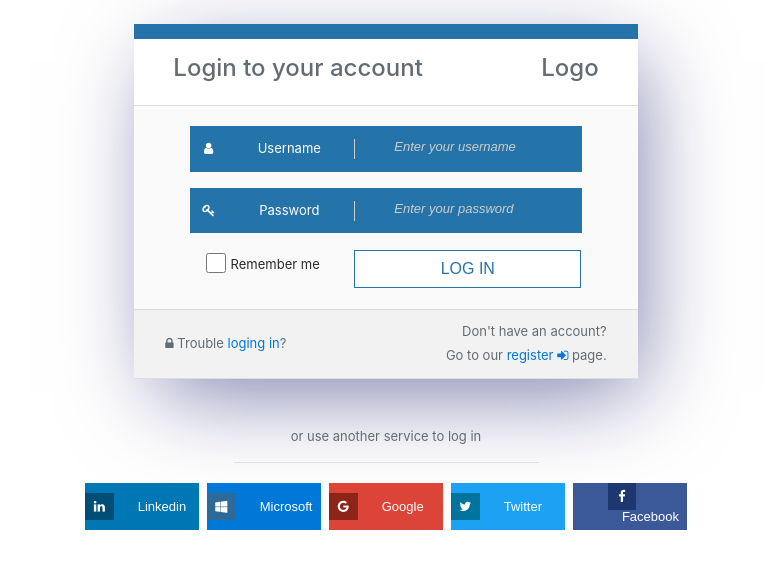
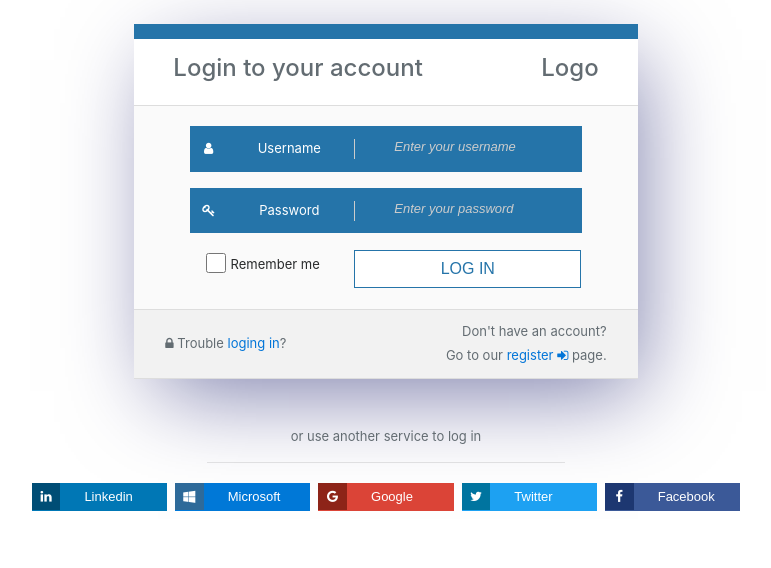
Before and after one commit to PetarBegovic1701/Login-Panel, a plain HTML site: page index.html in a window 1280 px wide. Shown: the whole page, without its empty margins (254-1025 px from the left). Drawn offline with Linux system fonts and the light colour scheme.

Commit message:
Update index.html

```diff
--- a/index.html
+++ b/index.html
@@ -67,7 +67,7 @@
                 </div>
             </form>
         </div>
-        <div class="col-xl-6 col-lg-8 col-md-10 col-sm-7 pt-4 mx-auto text-center">
+        <div class="col-xl-7 col-lg-8 col-md-10 col-sm-7 pt-4 mx-auto text-center">
             <span class="text-muted py-5">or use another service to log in</span>
             <hr class="hr-deco" />
             <div class="social-media d-md-flex mt-3 d-sm-block mx-auto">
```
